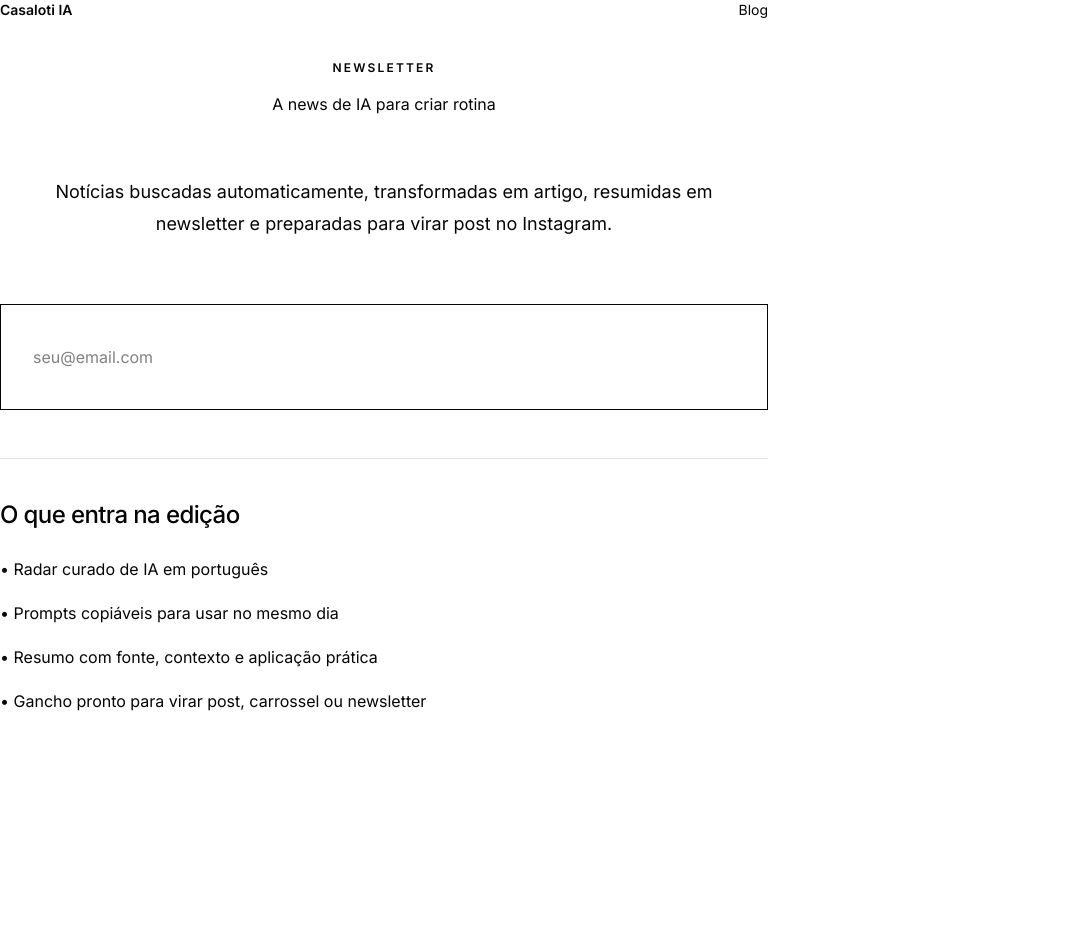
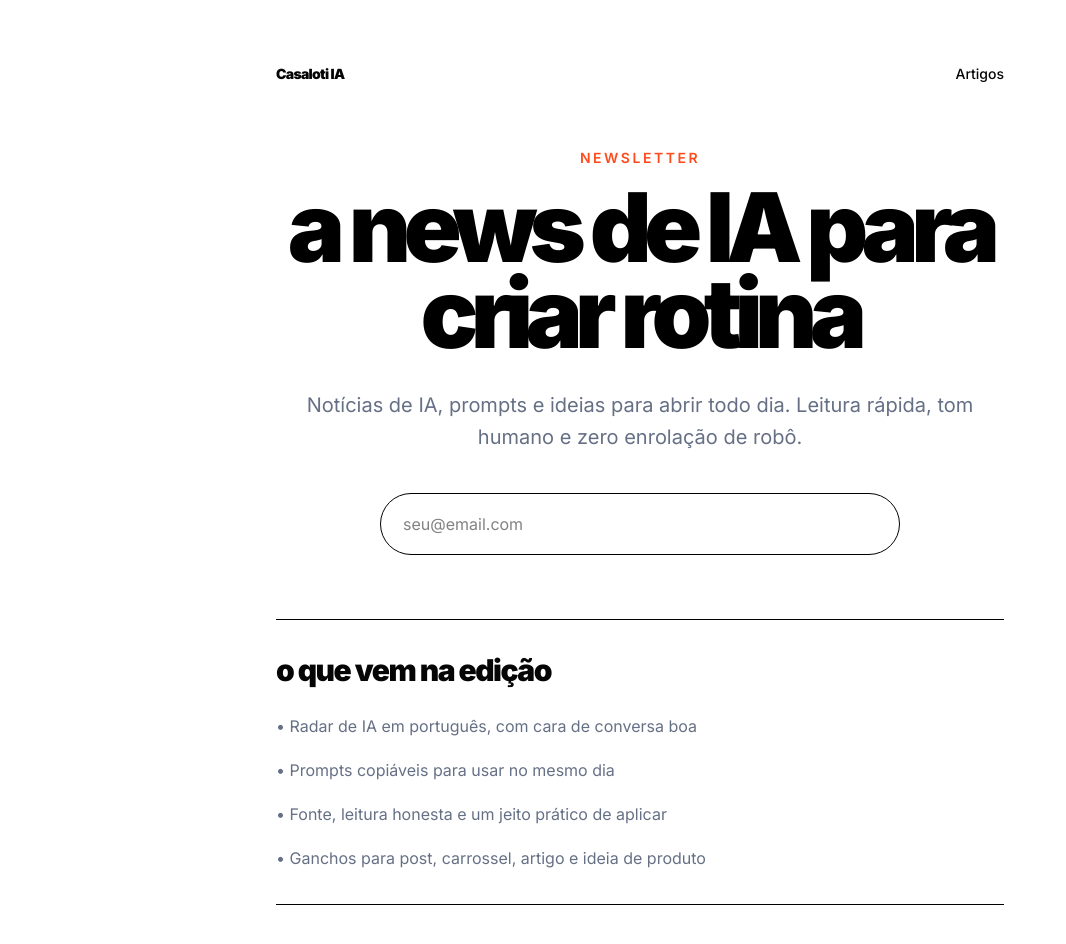
Before and after one commit to lucastoledo01-png/csltia, a Next.js app: page /newsletter in a window 1280 px wide. Shown: the top 944 px of the page, without its empty margins (0-1066 px from the left). Before the commit the page ends 800 px from the top, so only its background shows below. Built offline with nearby package versions, Linux system fonts and the light colour scheme.

Commit message:
Refine Casaloti orange visual language

```diff
--- a/src/app/globals.css
+++ b/src/app/globals.css
@@ -3,8 +3,10 @@
 :root {
   --background: #ffffff;
   --foreground: #050505;
-  --casaloti-yellow: #ffc400;
-  --casaloti-orange: #ff7a45;
+  --casaloti-orange-start: #ff7a1a;
+  --casaloti-orange: #ff4a1c;
+  --casaloti-orange-dark: #e92a12;
+  --casaloti-gradient: linear-gradient(135deg, #ff7a1a 0%, #ff4a1c 52%, #e92a12 100%);
   --casaloti-black: #050505;
   --casaloti-muted: #667085;
   --casaloti-line: #e5e7eb;
@@ -33,7 +35,7 @@ body {
 
 ::selection {
   background: #050505;
-  color: #ffc400;
+  color: #ff4a1c;
 }
 
 a {
--- a/src/app/layout.tsx
+++ b/src/app/layout.tsx
@@ -20,7 +20,7 @@ const inter = Inter({
 });
 
 export const metadata: Metadata = {
-  title: "Casaloti IA — sem hype, só o fio",
+  title: "Casaloti IA | sem hype, só o fio",
   description:
     "Portal brasileiro de IA com radar de novidades, prompts de bolso e guias práticos para usar inteligência artificial no dia a dia.",
 };
--- a/src/app/newsletter/page.tsx
+++ b/src/app/newsletter/page.tsx
@@ -3,29 +3,28 @@ import { newsletterBenefits } from "@/lib/editorial";
 
 export default function NewsletterPage() {
   return (
-    <main className="editorial-shell">
-      <div className="editorial-container max-w-3xl">
-        <header className="mb-16 text-center">
-          <div className="mb-10 flex items-center justify-between text-sm text-[var(--casaloti-secondary)]">
-            <Link className="font-semibold text-[var(--casaloti-primary)]" href="/">Casaloti IA</Link>
-            <Link className="smooth-link hover:text-[var(--casaloti-primary)]" href="/artigos">Blog</Link>
+    <main className="the-news-shell">
+      <div className="mx-auto min-h-screen max-w-3xl px-5 py-16 text-center">
+        <header>
+          <div className="mb-16 flex items-center justify-between text-sm">
+            <Link className="font-black tracking-[-0.05em] text-black" href="/">Casaloti IA</Link>
+            <Link className="font-medium hover:text-[#ff4a1c]" href="/artigos">Artigos</Link>
           </div>
-          <p className="text-xs font-semibold uppercase tracking-[0.18em] text-[var(--casaloti-meta)]">Newsletter</p>
-          <h1 className="journal-title mt-4">A news de IA para criar rotina</h1>
-          <div className="mx-auto mt-6 h-1 w-20 bg-[var(--casaloti-primary)]" />
-          <p className="mx-auto mt-8 max-w-2xl text-lg leading-8 text-[var(--casaloti-secondary)]">
-            Notícias buscadas automaticamente, transformadas em artigo, resumidas em newsletter e preparadas para virar post no Instagram.
+          <p className="text-sm font-semibold uppercase tracking-[0.18em] text-[#ff4a1c]">Newsletter</p>
+          <h1 className="mt-4 text-[clamp(3.5rem,9vw,6rem)] font-black leading-[0.9] tracking-[-0.08em] text-black">a news de IA para criar rotina</h1>
+          <p className="mx-auto mt-8 max-w-2xl text-xl leading-8 text-[#667085]">
+            Notícias de IA, prompts e ideias para abrir todo dia. Leitura rápida, tom humano e zero enrolação de robô.
           </p>
         </header>
 
-        <form className="border border-[var(--casaloti-border)] p-4 sm:flex sm:gap-3">
-          <input aria-label="Email para newsletter" className="mb-3 w-full px-4 py-3 text-sm outline-none sm:mb-0" placeholder="seu@email.com" type="email" />
-          <button className="w-full bg-[var(--casaloti-primary)] px-5 py-3 text-sm font-semibold text-white sm:w-auto" type="button">Assinar newsletter</button>
+        <form className="mx-auto mt-10 flex w-full max-w-[520px] items-center gap-2 rounded-full border border-black bg-white p-1.5">
+          <input aria-label="Email para newsletter" className="min-w-0 flex-1 bg-transparent px-4 py-3 text-base outline-none" placeholder="seu@email.com" type="email" />
+          <button className="rounded-full bg-[var(--casaloti-gradient)] px-6 py-3 text-base font-medium text-white" type="button">inscreva-se</button>
         </form>
 
-        <section className="mt-12 border-t border-[var(--casaloti-line)] pt-10">
-          <h2 className="text-2xl font-medium tracking-[-0.025em]">O que entra na edição</h2>
-          <ul className="mt-6 space-y-4 leading-7 text-[var(--casaloti-secondary)]">
+        <section className="mt-16 border-y border-black py-8 text-left">
+          <h2 className="text-3xl font-black tracking-[-0.05em]">o que vem na edição</h2>
+          <ul className="mt-6 space-y-4 leading-7 text-[#667085]">
             {newsletterBenefits.map((benefit) => <li key={benefit}>• {benefit}</li>)}
           </ul>
         </section>
--- a/src/components/JournalIndex.tsx
+++ b/src/components/JournalIndex.tsx
@@ -3,28 +3,25 @@ import Link from "next/link";
 import { articles } from "@/lib/editorial";
 
 const navItems = [
-  { href: "/artigos", label: "app" },
-  { href: "/automacao", label: "streak" },
-  { href: "/newsletter", label: "podcast" },
-  { href: "#marcas", label: "marcas" },
-  { href: "#duvidas", label: "dúvidas" },
+  { href: "/ultraprompts", label: "UltraPrompts" },
+  { href: "/artigos", label: "Artigos" },
+  { href: "/formacoes", label: "Formações" },
 ];
 
 const faqs = [
   "O que eu vou receber ao me inscrever?",
-  "A newsletter é realmente gratuita?",
-  "O Casaloti IA tem viés político?",
-  "Vou receber spam ou propagandas indesejadas?",
-  "Como os emails não vão parar em promoções?",
-  "Posso compartilhar a newsletter com amigos?",
-  "Por que essa newsletter é diferente das outras?",
+  "A newsletter é gratuita mesmo?",
+  "O Casaloti IA vai me mandar spam?",
+  "Por que esse jornal é diferente dos outros?",
+  "Posso mandar para os amigos do grupo?",
+  "Que horas chega?",
 ];
 
 function BrandMark({ dark = false }: { dark?: boolean }) {
   return (
     <Link aria-label="Casaloti IA" className="flex items-center gap-2" href="/">
-      <span className="relative grid size-7 place-items-center rounded-full bg-[linear-gradient(135deg,#ffd21a,#ff4d1f)]">
-        <span className="absolute -left-1 h-1.5 w-3 rounded-full bg-[#ffd21a]" />
+      <span className="relative grid size-7 place-items-center rounded-full bg-[var(--casaloti-gradient)]">
+        <span className="absolute -left-1 h-1.5 w-3 rounded-full bg-[#ff7a1a]" />
       </span>
       <span className={`text-xl font-black tracking-[-0.06em] ${dark ? "text-white" : "text-black"}`}>casaloti</span>
       <Image alt="IA" className="h-7 w-auto rounded-[8px] object-contain" height={42} priority src="/brand/casaloti-ia-badge.png" width={48} />
@@ -41,7 +38,7 @@ function SignupForm({ compact = false }: { compact?: boolean }) {
         <path d="m22 7-10 6L2 7" />
       </svg>
       <input className="min-w-0 flex-1 bg-transparent px-1 py-2 text-base outline-none placeholder:text-[#6b7280]" id={compact ? "footer-email" : "hero-email"} placeholder="coloque seu email" type="email" />
-      <button className="rounded-full bg-[linear-gradient(135deg,#ffc400,#ff7a45)] px-6 py-3 text-base font-medium text-black shadow-[0_12px_24px_rgba(255,122,69,0.26)] transition-transform duration-200 ease-in-out hover:-translate-y-0.5" type="button">
+      <button className="rounded-full bg-[var(--casaloti-gradient)] px-6 py-3 text-base font-medium text-white shadow-[0_12px_24px_rgba(255,74,28,0.26)] transition-transform duration-200 ease-in-out hover:-translate-y-0.5" type="button">
         inscreva-se
       </button>
     </form>
@@ -52,15 +49,14 @@ function Header() {
   return (
     <header className="mx-auto flex w-full max-w-6xl items-center justify-between px-5 py-7 text-base md:px-8">
       <BrandMark />
-      <nav aria-label="Navegação principal" className="hidden items-center gap-9 md:flex">
+      <nav aria-label="Navegação principal" className="hidden items-center gap-10 md:flex">
         {navItems.map((item) => (
-          <Link className="font-medium text-black transition-colors hover:text-[#ff8a2a]" href={item.href} key={item.href}>
+          <Link className="font-medium text-black transition-colors hover:text-[#ff4a1c]" href={item.href} key={item.href}>
             {item.label}
-            {item.label === "app" || item.label === "streak" || item.label === "podcast" ? <span className="ml-1 text-sm">↗</span> : null}
           </Link>
         ))}
       </nav>
-      <Link className="rounded-full bg-[linear-gradient(135deg,#ffc400,#ff7a45)] px-6 py-3 font-medium text-black shadow-[0_12px_24px_rgba(255,122,69,0.28)] transition-transform hover:-translate-y-0.5" href="#inscrever">
+      <Link className="rounded-full bg-[var(--casaloti-gradient)] px-6 py-3 font-medium text-white shadow-[0_12px_24px_rgba(255,74,28,0.28)] transition-transform hover:-translate-y-0.5" href="#inscrever">
         inscreva-se
       </Link>
     </header>
@@ -74,16 +70,16 @@ function Hero() {
         o_ jornal digital da IA
       </h1>
       <p className="mx-auto mt-10 max-w-2xl text-xl leading-8 text-black md:text-2xl">
-        as principais notícias de inteligência artificial, benchmarks e prompts, diariamente no seu email <strong>totalmente grátis.</strong>
+        todo dia, um resumo esperto sobre IA no seu email. Sem palestra de LinkedIn. Sem robô falando bonito. Coisa útil para abrir junto com o café.
       </p>
       <div className="mt-9">
         <SignupForm />
       </div>
       <div className="mx-auto mt-4 grid h-14 w-[300px] place-items-center border border-[#dedede] bg-white text-sm text-[#111827]">
-        <span><span className="mr-2 inline-grid size-7 place-items-center rounded-full bg-[#22a05a] text-white">✓</span> Sucesso! <span className="ml-7 font-black text-[#ff7a1a]">CLOUDFLARE</span></span>
+        <span><span className="mr-2 inline-grid size-7 place-items-center rounded-full bg-[#22a05a] text-white">✓</span> Sucesso! <span className="ml-7 font-black text-[#ff4a1c]">CLOUDFLARE</span></span>
       </div>
       <Link className="mt-8 inline-flex items-center gap-2 text-base text-[#9ca3af] transition-colors hover:text-black" href="/artigos">
-        ou leia nossas edições primeiro <span aria-hidden="true">→</span>
+        ou leia as edições primeiro <span aria-hidden="true">→</span>
       </Link>
     </section>
   );
@@ -93,20 +89,20 @@ function IntelligenceSection() {
   return (
     <section className="px-5 py-24 text-center md:py-32">
       <h2 className="text-[clamp(2.6rem,6vw,4.7rem)] font-black leading-none tracking-[-0.07em] text-black">
-        mais inteligente <span className="bg-[linear-gradient(135deg,#ffc400,#ff7a45)] bg-clip-text text-transparent">em 5 minutos</span>
+        mais inteligente <span className="bg-[var(--casaloti-gradient)] bg-clip-text text-transparent">em 5 minutos</span>
       </h2>
       <div className="mx-auto mt-9 grid min-h-[440px] max-w-4xl items-center rounded-[42px] border border-[#cfd4dc] bg-white p-10 text-left md:min-h-[520px] md:grid-cols-[1fr_0.75fr] md:p-20">
         <div>
-          <p className="text-[clamp(5rem,12vw,8rem)] font-black leading-none tracking-[-0.08em] text-[#ffcf22]">3.</p>
+          <p className="text-[clamp(5rem,12vw,8rem)] font-black leading-none tracking-[-0.08em] text-[#ff4a1c]">3.</p>
           <h3 className="mt-2 max-w-sm text-[clamp(2rem,4vw,3.25rem)] font-black leading-[0.9] tracking-[-0.06em] text-black">
-            indique e ganhe inteligência
+            leia, use e mande no grupo
           </h3>
           <p className="mt-4 max-w-sm text-lg leading-7 text-[#667085]">
-            leia todos os dias, aumente seu streak e use IA melhor com notícias úteis, não barulho.
+            um ritualzinho diário para não se perder no feed. Pensa num MSN piscando, só que com coisa boa de IA.
           </p>
         </div>
         <div className="hidden justify-center md:flex">
-          <span className="size-16 rounded-full bg-[#ffed91]" />
+          <span className="size-16 rounded-full bg-[#ffe1d8]" />
         </div>
       </div>
       <div className="mt-6 flex justify-center gap-2">
@@ -123,15 +119,15 @@ function HabitsSection() {
     <section className="bg-[#f7f7f7] px-5 py-24 md:py-32" id="marcas">
       <div className="mx-auto max-w-5xl">
         <h2 className="max-w-4xl text-[clamp(3rem,6vw,5rem)] font-black leading-[0.96] tracking-[-0.07em] text-black">
-          criando bons hábitos e te deixando <span className="bg-[linear-gradient(135deg,#ffc400,#ff7a45)] bg-clip-text text-transparent">mais inteligente</span>
+          criando bons hábitos e deixando a IA <span className="bg-[var(--casaloti-gradient)] bg-clip-text text-transparent">menos chata</span>
         </h2>
-        <p className="mt-4 text-2xl leading-8 text-[#667085]">nos comprometemos a entregar IA da forma mais inteligente.</p>
+        <p className="mt-4 text-2xl leading-8 text-[#667085]">notícia boa, prompt de bolso e aquele clima de internet boa. Orkut, MSN, Windows XP, tudo no coração.</p>
         <div className="mt-16 grid gap-5 md:grid-cols-5">
           {articles.slice(0, 5).map((article, index) => (
             <article className="min-h-[360px] rounded-[24px] bg-white p-5 shadow-none ring-1 ring-[#e5e7eb]" key={article.slug}>
               <p className="text-xs font-semibold text-[#6b7280]">@casaloti.ia</p>
               <div className="mt-20 flex justify-center">
-                <span className="grid size-16 place-items-center rounded-full bg-[linear-gradient(135deg,#ffc400,#ff7a45)] text-2xl font-black">{index + 1}</span>
+                <span className="grid size-16 place-items-center rounded-full bg-[var(--casaloti-gradient)] text-2xl font-black text-white">{index + 1}</span>
               </div>
               <h3 className="mt-16 text-lg font-black leading-5 tracking-[-0.04em]">{article.category}</h3>
               <p className="mt-2 text-sm leading-5 text-[#667085]">{article.title}</p>
@@ -156,7 +152,7 @@ function FaqSection() {
                 <span className="text-2xl transition-transform group-open:rotate-180">⌄</span>
               </summary>
               <p className="mt-4 max-w-3xl pl-10 leading-7 text-[#667085]">
-                Você recebe uma curadoria diária com fontes, contexto, aplicação prática e próximos passos. O sistema começa com guardrails e revisão para evitar spam, hype e informação sem origem.
+                Você recebe um resumo com fonte, opinião honesta e um jeito prático de usar aquilo. Nada de spam. Nada de texto com cara de robô recém saído do Windows Movie Maker.
               </p>
             </details>
           ))}
@@ -172,18 +168,18 @@ function BottomCta() {
       <div className="mx-auto grid max-w-5xl items-center gap-10 md:grid-cols-2">
         <div>
           <h2 className="text-[clamp(3rem,6vw,5rem)] font-black leading-[0.95] tracking-[-0.07em] text-black">
-            <span className="bg-[linear-gradient(135deg,#ffc400,#ff7a45)] bg-clip-text text-transparent">+ inteligente</span><br />em 5 minutos
+            <span className="bg-[var(--casaloti-gradient)] bg-clip-text text-transparent">+ esperto</span><br />em 5 minutos
           </h2>
           <p className="mt-5 text-2xl leading-8 text-[#667085]">
-            notícias relevantes e imparciais, direto no seu email gratuitamente, <strong className="text-black">todo dia, às 06:06</strong>
+            IA relevante, direto no email, <strong className="text-black">todo dia às 06:06</strong>. Igual abrir o MSN de manhã, só que sem nudges.
           </p>
           <div className="mt-8"><SignupForm compact /></div>
         </div>
         <div className="relative min-h-[420px]">
-          <div className="absolute bottom-0 right-2 h-[430px] w-[360px] rounded-t-full bg-[#ffde59]" />
+          <div className="absolute bottom-0 right-2 h-[430px] w-[360px] rounded-t-full bg-[#ffe1d8]" />
           <div className="absolute bottom-[-60px] right-16 h-[520px] w-[245px] rotate-[-10deg] rounded-[42px] border-[12px] border-black bg-white p-4 shadow-[0_18px_40px_rgba(0,0,0,0.18)]">
             <div className="mx-auto mb-5 h-7 w-24 rounded-full bg-black" />
-            <div className="rounded-2xl bg-[#fff3c4] p-4 text-center text-xl font-black">casaloti ia</div>
+            <div className="rounded-2xl bg-[#fff0eb] p-4 text-center text-xl font-black">casaloti ia</div>
             <div className="mt-5 rounded-2xl border border-[#e5e7eb] p-4">
               <p className="text-xl font-black leading-6">o que é seu, te encontra</p>
               <p className="mt-3 text-sm leading-5 text-[#667085]">bom dia. a IA mudou, mas sua rotina não precisa virar bagunça.</p>
@@ -201,15 +197,15 @@ function Footer() {
       <div className="mx-auto grid max-w-6xl gap-12 md:grid-cols-[1fr_1fr_220px]">
         <div>
           <BrandMark dark />
-          <p className="mt-7 max-w-xs text-lg leading-7 text-white/85">tudo que você precisa saber para usar IA melhor todo dia.</p>
+          <p className="mt-7 max-w-xs text-lg leading-7 text-white/85">um jornal de IA para quem sente saudade da internet com alma.</p>
         </div>
         <nav className="grid gap-4 text-lg text-white/85 md:grid-cols-2" aria-label="Links do rodapé">
-          <Link href="/newsletter">newsletter casaloti</Link>
-          <Link href="#marcas">nossas marcas</Link>
-          <Link href="/automacao">automação 06:06</Link>
+          <Link href="/ultraprompts">UltraPrompts</Link>
+          <Link href="/artigos">Artigos</Link>
+          <Link href="/formacoes">Formações</Link>
           <Link href="#duvidas">perguntas frequentes</Link>
         </nav>
-        <Link className="h-fit rounded-full bg-[linear-gradient(135deg,#ffc400,#ff7a45)] px-8 py-4 text-center text-lg font-medium text-black shadow-[0_12px_24px_rgba(255,122,69,0.28)]" href="#inscrever">
+        <Link className="h-fit rounded-full bg-[var(--casaloti-gradient)] px-8 py-4 text-center text-lg font-medium text-white shadow-[0_12px_24px_rgba(255,74,28,0.28)]" href="#inscrever">
           inscreva-se
         </Link>
       </div>
--- a/src/lib/editorial.ts
+++ b/src/lib/editorial.ts
@@ -1,11 +1,11 @@
 export const featuredIssue = {
-  eyebrow: "Publicação independente sobre IA",
-  title: "The Journal",
+  eyebrow: "Jornal de IA para gente curiosa",
+  title: "o_ jornal digital da IA",
   subtitle:
-    "Notícias de IA, benchmarks e prompts em português — com curadoria automatizada, voz humana e leitura limpa.",
+    "Todo dia, um resumo esperto sobre IA no seu email. Sem palestra de LinkedIn. Sem robô falando bonito.",
   author: "Casaloti",
   date: "20 AGO 2026",
-  readTime: "7 min read",
+  readTime: "7 min",
 };
 
 export const articles = [
@@ -14,60 +14,60 @@ export const articles = [
     category: "Radar",
     title: "A semana em IA sem aquele cheiro de palestra de LinkedIn",
     excerpt:
-      "Um recorte direto do que mudou em modelos, produtos e benchmarks — só o que merece entrar na rotina de quem vive tecnologia.",
+      "O que mudou em modelos, produtos e benchmarks, direto ao ponto. Só entra o que vale abrir antes do café esfriar.",
     date: "20 AGO 2026",
-    readTime: "5 min read",
+    readTime: "5 min",
   },
   {
     slug: "prompt-bolso-noticia-instagram",
     category: "Prompt de bolso",
     title: "Guarda esse CTRL+C: transforme notícia de IA em post útil",
     excerpt:
-      "Um sistema simples para pegar uma fonte confiável, extrair o que importa e gerar um post humanizado para Instagram.",
+      "Um jeito simples de pegar uma fonte confiável, entender a fofoca técnica e transformar tudo em post decente.",
     date: "19 AGO 2026",
-    readTime: "4 min read",
+    readTime: "4 min",
   },
   {
     slug: "benchmark-modelos-conteudo",
     category: "Benchmark",
     title: "Qual IA escreve melhor quando a missão é parecer gente?",
     excerpt:
-      "Um comparativo editorial para separar modelo bom de modelo que só sabe falar bonito, vazio e com cara de gerador automático.",
+      "Teste de escrita sem dó. A gente separa modelo bom de modelo que parece vendedor de curso em lançamento eterno.",
     date: "18 AGO 2026",
-    readTime: "8 min read",
+    readTime: "8 min",
   },
   {
     slug: "openai-anthropic-google-sinais",
     category: "Mercado",
-    title: "Os sinais pequenos que dizem para onde a corrida de IA está indo",
+    title: "Os sinais pequenos da corrida de IA",
     excerpt:
-      "Nem toda notícia grande vira produto útil. Aqui, a triagem procura padrões: preço, velocidade, contexto, agentes e distribuição.",
+      "Preço, velocidade, memória, agentes e distribuição. Às vezes a notícia pequena é o print do MSN que entrega tudo.",
     date: "17 AGO 2026",
-    readTime: "6 min read",
+    readTime: "6 min",
   },
   {
     slug: "manual-do-curioso-ai",
     category: "Guia",
     title: "Manual do curioso: como ler notícia de IA sem cair em hype",
     excerpt:
-      "Uma régua prática para diferenciar anúncio, benchmark, demo bonita, paper relevante e ferramenta que realmente muda fluxo de trabalho.",
+      "Uma régua simples para diferenciar anúncio, benchmark, demo bonita, paper bom e ferramenta que muda seu dia.",
     date: "16 AGO 2026",
-    readTime: "7 min read",
+    readTime: "7 min",
   },
   {
     slug: "lan-house-da-ia",
     category: "Cultura",
     title: "A lan house da IA: por que todo mundo precisa de uma rotina de descoberta",
     excerpt:
-      "O portal nasce para virar hábito: um lugar pequeno, confiável e gostoso de abrir quando o mundo da IA parece barulhento demais.",
+      "O portal nasce para virar hábito. Um canto pequeno e confiável para abrir quando o feed parece Orkut em dia de depoimento coletivo.",
     date: "15 AGO 2026",
-    readTime: "5 min read",
+    readTime: "5 min",
   },
 ];
 
 export const newsletterBenefits = [
-  "Radar curado de IA em português",
+  "Radar de IA em português, com cara de conversa boa",
   "Prompts copiáveis para usar no mesmo dia",
-  "Resumo com fonte, contexto e aplicação prática",
-  "Gancho pronto para virar post, carrossel ou newsletter",
+  "Fonte, leitura honesta e um jeito prático de aplicar",
+  "Ganchos para post, carrossel, artigo e ideia de produto",
 ];
```
Also changed, not shown: src/app/formacoes/page.tsx (added, +15 -0 lines), src/app/ultraprompts/page.tsx (added, +15 -0 lines), 1 other file (tests, documents, lock files or other folders).
